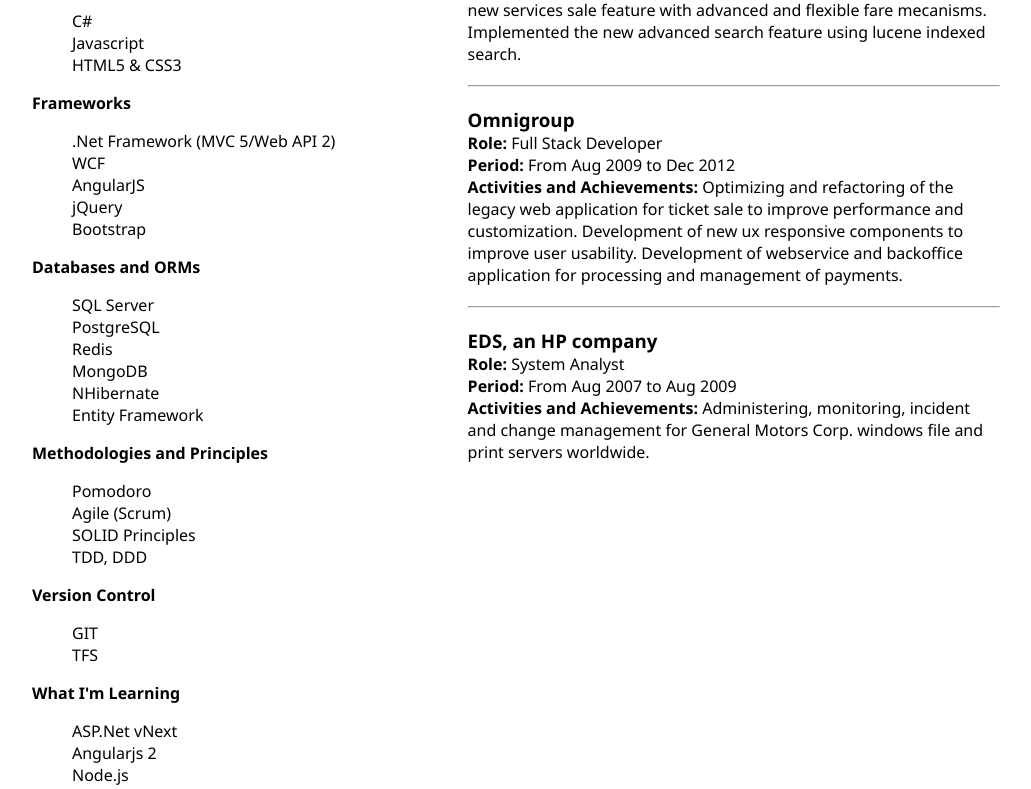
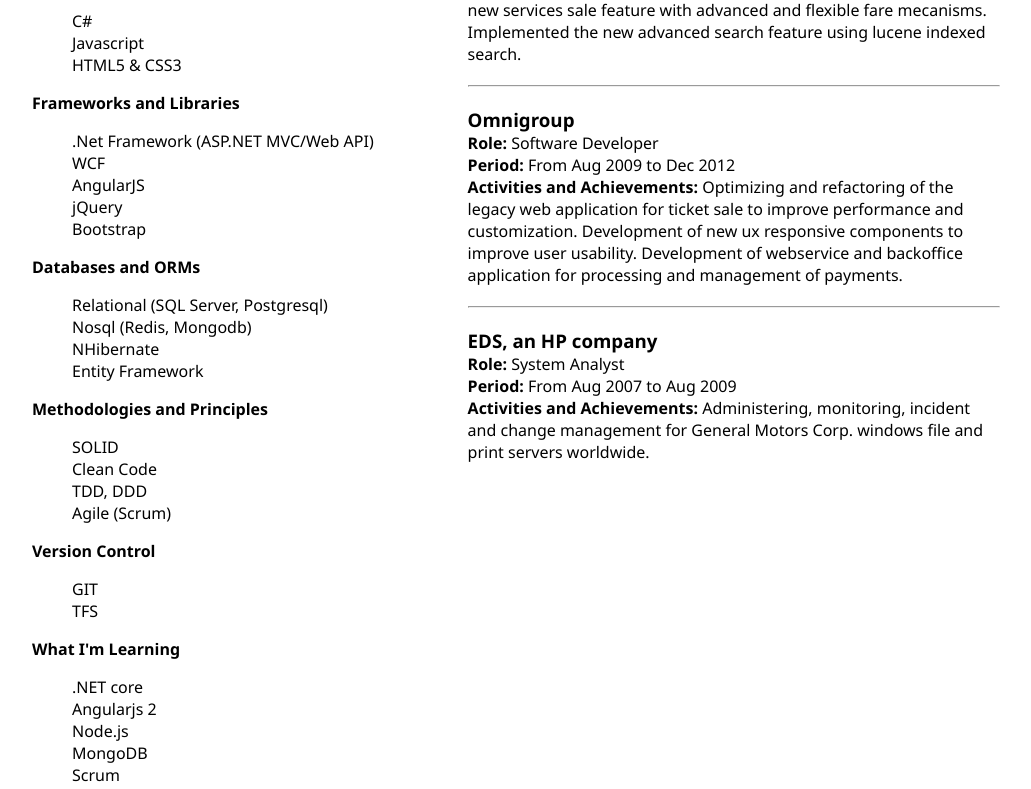
Before and after one commit to leitethi/leitethi.github.io, a plain HTML site: page index.html in a window 1280 px wide. Shown: the part 725-1514 px from the top of the page, without its empty margins (124-1155 px from the left). Drawn offline with Linux system fonts and the light colour scheme.

Commit message:
correções

```diff
--- a/index.html
+++ b/index.html
@@ -38,8 +38,8 @@
         <main>
             <section>
                 <article>
-                    <h2><i class="fa fa-fw fa-2x fa-graduation-cap"></i> Associate Degree</h2>
-                    Analysis & Application Development (Veris Educacional/IBTA)
+                    <h2><i class="fa fa-fw fa-2x fa-graduation-cap"></i> Graduation</h2>
+                    Associate Degree in Analysis & Application Development (Veris Educacional/IBTA)
                 </article>
                 <article>
                     <h2><i class="fa fa-fw fa-2x fa-certificate"></i> Certifications and Courses</h2>
@@ -59,10 +59,10 @@
                                 <li>HTML5 & CSS3</li>
                             </ul>
                         </dd>
-                        <dt>Frameworks</dt>
+                        <dt>Frameworks and Libraries</dt>
                         <dd>
                             <ul>
-                                <li>.Net Framework (MVC 5/Web API 2)</li>
+                                <li>.Net Framework (ASP.NET MVC/Web API)</li>
                                 <li>WCF</li>
                                 <li>AngularJS</li>
                                 <li>jQuery</li>
@@ -72,10 +72,8 @@
                         <dt>Databases and ORMs</dt>
                         <dd>
                             <ul>
-                                <li>SQL Server</li>
-                                <li>PostgreSQL</li>
-                                <li>Redis</li>
-                                <li>MongoDB</li>
+                                <li>Relational (SQL Server, Postgresql)</li>
+                                <li>Nosql (Redis, Mongodb)</li>
                                 <li>NHibernate</li>
                                 <li>Entity Framework</li>
                             </ul>
@@ -83,10 +81,10 @@
                         <dt>Methodologies and Principles</dt>
                         <dd>
                             <ul>
-                                <li>Pomodoro</li>
+                                <li>SOLID</li>
+                                <li>Clean Code</li>
+                                <li>TDD, DDD</li>
                                 <li>Agile (Scrum)</li>
-                                <li>SOLID Principles</li>
-                                <li>TDD, DDD</li>
                             </ul>
                         </dd>
                         <dt>Version Control</dt>
@@ -99,10 +97,11 @@
                         <dt>What I'm Learning</dt>
                         <dd>
                             <ul>
-                                <li>ASP.Net vNext</li>
+                                <li>.NET core</li>
                                 <li>Angularjs 2</li>
                                 <li>Node.js</li>
                                 <li>MongoDB</li>
+                                <li>Scrum</li>
                             </ul>
                         </dd>
                     </dl>
@@ -116,7 +115,7 @@
                         <dt>English</dt>
                         <dd>Fluent</dd>
                         <dt>Spanish</dt>
-                        <dd>Basic</dd>
+                        <dd>Intermediate</dd>
                     </dl>
                 </article>
             </section>
@@ -124,17 +123,17 @@
                 <article>
                     <h2><i class="fa fa-fw fa-2x fa-suitcase"></i> Professional Experience</h2>
                     <h3>Mercado Eletrônico</h3>
-                    <strong>Role:</strong> Full Stack Developer<br />
+                    <strong>Role:</strong> Software Developer<br />
                     <strong>Current Job:</strong> From January 2015<br />
                     <strong>Activities and Achievements:</strong> Developing new features using WebApi, Javascript and AngularJS. Maintaining, migration, refactoring, squashing bugs and optimizing performance on the current legacy codebase. I also help to disseminate good programming practices among the team.
                     <hr />
                     <h3>Envision Tecnologia</h3>
-                    <strong>Role:</strong> Full Stack Developer<br />
+                    <strong>Role:</strong> Software Developer<br />
                     <strong>Period:</strong> From Jun 2013 to Jan 2015<br />
                     <strong>Activities and Achievements:</strong> Refactoring, optimization, bug smash and development of the company's main products (B2C and Backoffice). Development of new ux components to improve user experience. Worked on backend and frontend development for the new services sale feature with advanced and flexible fare mecanisms. Implemented the new advanced search feature using lucene indexed search.
                     <hr />
                     <h3>Omnigroup</h3>
-                    <strong>Role:</strong> Full Stack Developer<br />
+                    <strong>Role:</strong> Software Developer<br />
                     <strong>Period:</strong> From Aug 2009 to Dec 2012<br />
                     <strong>Activities and Achievements:</strong> Optimizing and refactoring of the legacy web application for ticket sale to improve performance and customization. Development of new ux responsive components to improve user usability. Development of webservice and backoffice application for processing and management of payments.
                     <hr />
```
Also changed, not shown: index-ptbr.html (+10 -10 lines).
